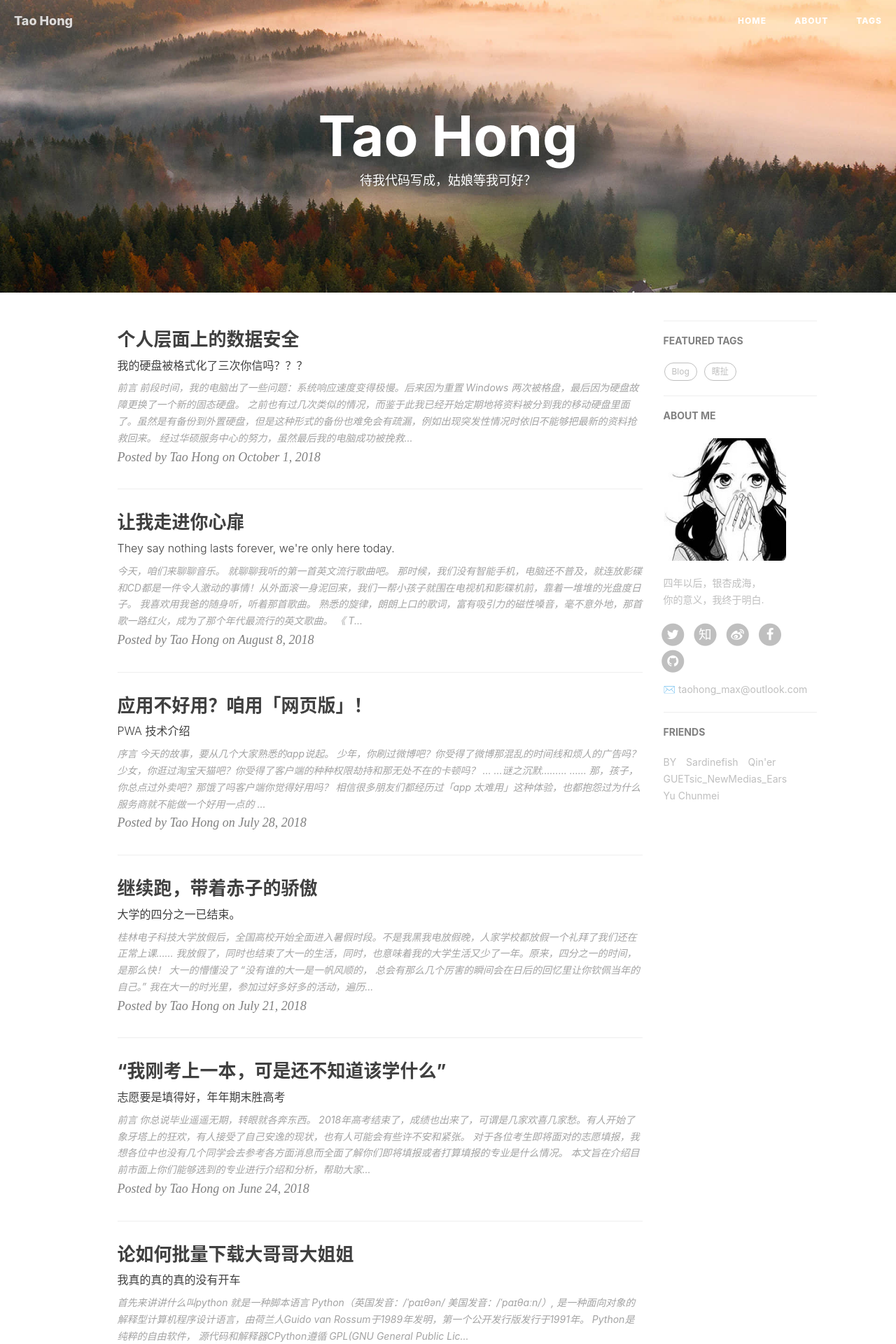
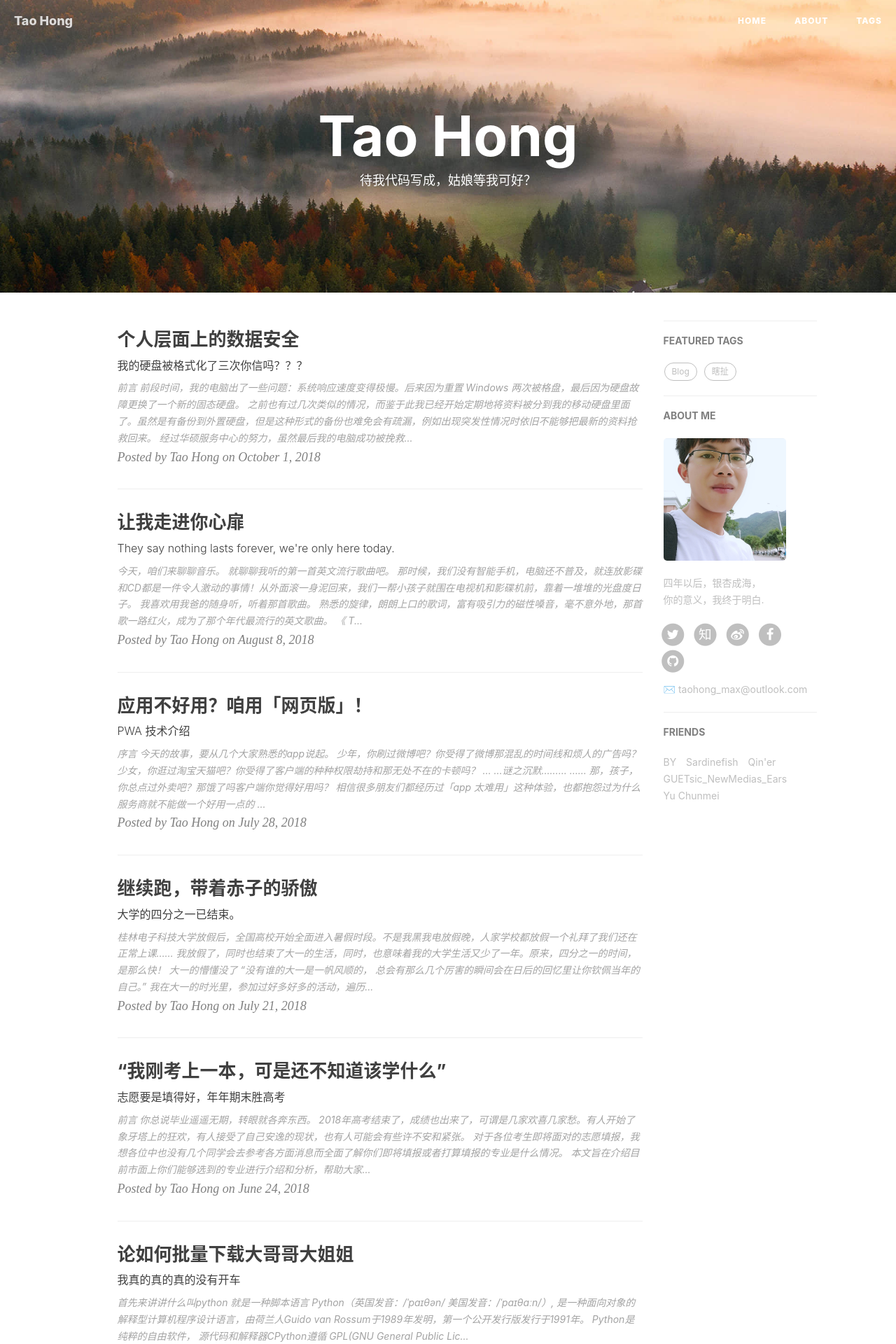
Before and after one commit to TaohongMaxwell/TaohongMaxwell.github.io, a Jekyll site: the page built from index.html, in a window 1280 px wide. Shown: the top 1920 px of the page at 70% size. Built offline with Jekyll 4.4.1, drawn with Linux system fonts in a browser that asks for light colours; nearby versions of some CDN libraries; the list of posts is cut into pages by our own code; comment, search, counter and statistics services are not loaded.

Commit message:
Update _config.yml
cahnge abatar

```diff
--- a/_config.yml
+++ b/_config.yml
@@ -13,7 +13,7 @@
 # Sidebar settings
 sidebar: true                           # whether or not using Sidebar.
 sidebar-about-description: "四年以后，银杏成海，<br/>你的意义，我终于明白."
-sidebar-avatar: /img/avatar_g.jpg      # use absolute URL, seeing it's used in both `/` and `/about/`
+sidebar-avatar: /img/about-TH2.jpg      # use absolute URL, seeing it's used in both `/` and `/about/`
 
 
 
```
